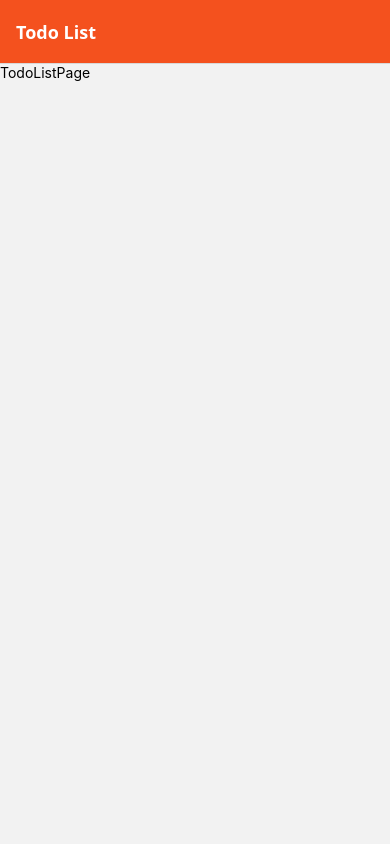
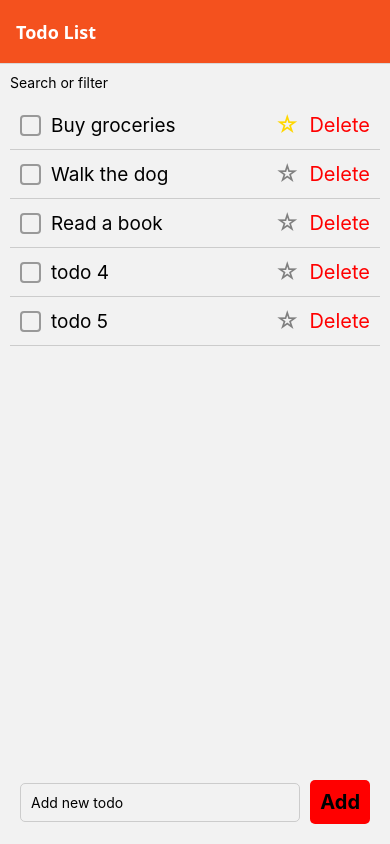
Before and after one commit to mhung889/react_native_demo, a React Native app: screen /TodoList in a window 390 px wide. Built offline with nearby package versions, Linux system fonts and the light colour scheme.

Commit message:
feat: add list page

```diff
--- a/package.json
+++ b/package.json
@@ -17,7 +17,8 @@
     "react": "19.2.3",
     "react-native": "0.87.1",
     "react-native-safe-area-context": "^5.5.2",
-    "react-native-screens": "^4.28.0"
+    "react-native-screens": "^4.28.0",
+    "react-native-uuid": "^2.0.4"
   },
   "devDependencies": {
     "@babel/core": "^7.25.2",
--- a/src/screens/TodoApp/TodoApp.tsx
+++ b/src/screens/TodoApp/TodoApp.tsx
@@ -2,13 +2,28 @@ import React from 'react';
 import { NavigationContainer } from '@react-navigation/native';
 import { createNativeStackNavigator } from '@react-navigation/native-stack';
 import TodoListPage from './TodoListPage';
+import TodoDetail from './TodoDetail';
 
-const Stack = createNativeStackNavigator();
+export type TodoItem = {
+  id: string | number;
+  title: string;
+  isImportant: boolean;
+  isCompleted: boolean;
+};
+
+export type RootStackParamList = {
+  TodoList: undefined;
+  TodoDetail: {
+    item: TodoItem;
+  };
+};
+
+const TodoStack = createNativeStackNavigator<RootStackParamList>();
 
 function RootStack() {
   return (
-    <Stack.Navigator initialRouteName="TodoList">
-      <Stack.Screen
+    <TodoStack.Navigator initialRouteName="TodoList">
+      <TodoStack.Screen
         name="TodoList"
         component={TodoListPage}
         options={{
@@ -18,7 +33,17 @@ function RootStack() {
           headerTitleStyle: { fontWeight: 'bold' },
         }}
       />
-    </Stack.Navigator>
+      <TodoStack.Screen
+        name="TodoDetail"
+        component={TodoDetail}
+        options={{
+          title: 'Todo Detail',
+          headerStyle: { backgroundColor: '#f4511e' },
+          headerTintColor: '#fff',
+          headerTitleStyle: { fontWeight: 'bold' },
+        }}
+      />
+    </TodoStack.Navigator>
   );
 }
 
--- /dev/null
+++ b/src/screens/TodoApp/TodoDetail.tsx
@@ -0,0 +1,12 @@
+import { View, Text } from 'react-native';
+import React from 'react';
+
+export default function TodoDetail(props: any) {
+  console.log(props);
+
+  return (
+    <View>
+      <Text>TodoDetail</Text>
+    </View>
+  );
+}
--- a/src/screens/TodoApp/TodoListPage.tsx
+++ b/src/screens/TodoApp/TodoListPage.tsx
@@ -1,10 +1,248 @@
-import { View, Text } from 'react-native';
-import React from 'react';
+import {
+  View,
+  Text,
+  FlatList,
+  TextInput,
+  Pressable,
+  Alert,
+} from 'react-native';
+import React, { useState } from 'react';
+import { SafeAreaView } from 'react-native-safe-area-context';
+import uuid from 'react-native-uuid';
+import { useNavigation } from '@react-navigation/native';
+import { NativeStackNavigationProp } from '@react-navigation/native-stack';
+
+import { RootStackParamList, TodoItem } from './TodoApp';
+
+type TodoListNavigationProp = NativeStackNavigationProp<
+  RootStackParamList,
+  'TodoList'
+>;
+
+const DATA_TODO = [
+  {
+    id: 1,
+    title: 'Buy groceries',
+    isImportant: true,
+    isCompleted: false,
+  },
+
+  {
+    id: 2,
+    title: 'Walk the dog',
+    isImportant: false,
+    isCompleted: false,
+  },
+
+  {
+    id: 3,
+    title: 'Read a book',
+    isImportant: false,
+    isCompleted: false,
+  },
+
+  {
+    id: 4,
+    title: 'todo 4',
+    isImportant: false,
+    isCompleted: false,
+  },
+
+  {
+    id: 5,
+    title: 'todo 5',
+    isImportant: false,
+    isCompleted: false,
+  },
+];
 
 export default function TodoListPage() {
+  const navigation = useNavigation<TodoListNavigationProp>();
+
+  const [title, setTitle] = useState('');
+  const [todos, setTodos] = useState<TodoItem[]>(DATA_TODO);
+  //   const [toggleCheckBox, setToggleCheckBox] = useState(false);
+
+  const renderTodoItem = ({ item }: { item: TodoItem }) => {
+    // console.log(item);
+    return (
+      <View
+        style={{
+          flexDirection: 'row',
+          justifyContent: 'space-between',
+          alignItems: 'center',
+          padding: 10,
+          borderBottomWidth: 1,
+          borderBottomColor: '#ccc',
+          gap: 10,
+        }}
+      >
+        <Pressable
+          onPress={() => handleToggleTodo(item.id)}
+          style={{
+            width: 21,
+            height: 21,
+            borderWidth: 2,
+            borderColor: item.isCompleted ? '#22c55e' : '#999',
+            borderRadius: 4,
+            alignItems: 'center',
+            justifyContent: 'center',
+            backgroundColor: item.isCompleted ? '#22c55e' : 'transparent',
+          }}
+        >
+          {item.isCompleted && (
+            <Text
+              style={{
+                color: 'white',
+                fontWeight: 'bold',
+              }}
+            >
+              ✓
+            </Text>
+          )}
+        </Pressable>
+        <Text
+          style={{ fontSize: 19 }}
+          onPress={() => navigation.navigate('TodoDetail', { item: item })}
+        >
+          {item.title}
+        </Text>
+        <Pressable
+          onPress={() => handleToggleImportant(item.id)}
+          style={{ marginLeft: 'auto' }}
+        >
+          <Text
+            style={{
+              color: item.isImportant ? 'gold' : 'gray',
+              fontSize: 23,
+            }}
+          >
+            ☆
+          </Text>
+        </Pressable>
+        <Pressable onPress={() => handleDeleteTodo(item.id)}>
+          <Text style={{ color: 'red', fontSize: 20 }}>Delete</Text>
+        </Pressable>
+      </View>
+    );
+  };
+
+  const handleDeleteTodo = (id: string | number) => {
+    Alert.alert('Delete', 'Are you sure you want to delete this todo?', [
+      {
+        text: 'Cancel',
+        style: 'cancel',
+      },
+      {
+        text: 'Delete',
+        style: 'destructive',
+        onPress: () => {
+          const updatedTodos = todos.filter(todo => todo.id !== id);
+          setTodos(updatedTodos);
+        },
+      },
+    ]);
+  };
+
+  const handleToggleImportant = (id: string | number) => {
+    const newTodos = todos.map(todo => {
+      if (todo.id === id) {
+        return { ...todo, isImportant: !todo.isImportant };
+      }
+      return todo;
+    });
+
+    setTodos(newTodos);
+  };
+
+  const handleToggleTodo = (id: string | number) => {
+    const newTodos = todos.map(todo => {
+      if (todo.id === id) {
+        return { ...todo, isCompleted: !todo.isCompleted };
+      }
+      return todo;
+    });
+    setTodos(newTodos);
+  };
+
+  const handleAddTodo = () => {
+    if (title.trim() === '') {
+      return;
+    }
+
+    // console.log(typeof uuid.v4());
+
+    const newTodo = {
+      id: uuid.v4(),
+      title: title,
+      isImportant: false,
+      isCompleted: false,
+    };
+    setTodos([...todos, newTodo]);
+    setTitle('');
+  };
+
+  console.log('todos', todos);
+
   return (
-    <View>
-      <Text>TodoListPage</Text>
+    <View style={{ flex: 1, padding: 10 }}>
+      {/* Search or filter */}
+      <View>
+        <Text>Search or filter</Text>
+      </View>
+      {/* Todo list */}
+
+      <FlatList
+        data={todos}
+        renderItem={renderTodoItem}
+        keyExtractor={item => item.id.toString()}
+        style={{
+          flex: 1,
+          marginTop: 10,
+        }}
+        contentContainerStyle={{
+          paddingBottom: 10,
+        }}
+      />
+      {/* Add new todo */}
+      <View
+        style={{
+          flexDirection: 'row',
+          alignItems: 'center',
+          gap: 10,
+          padding: 10,
+          marginTop: 10,
+        }}
+      >
+        <TextInput
+          placeholder="Add new todo"
+          style={{
+            flex: 1,
+            padding: 10,
+            borderWidth: 1,
+            borderColor: '#ccc',
+            borderRadius: 5,
+          }}
+          value={title}
+          onChange={e => {
+            console.log(e.nativeEvent);
+            setTitle(e.nativeEvent.text);
+          }}
+        />
+        <Pressable onPress={handleAddTodo}>
+          <Text
+            style={{
+              fontSize: 20,
+              fontWeight: 'bold',
+              backgroundColor: 'red',
+              padding: 10,
+              borderRadius: 5,
+            }}
+          >
+            Add
+          </Text>
+        </Pressable>
+      </View>
     </View>
   );
 }
```
Also changed, not shown: 1 other file (tests, documents, lock files or other folders).
